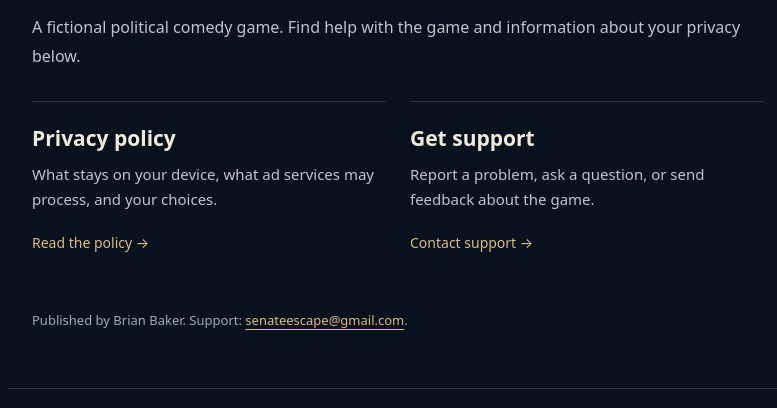
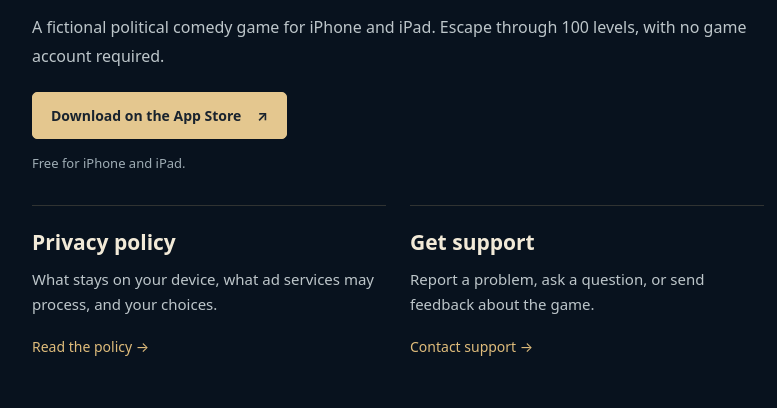
Before and after one commit to bbonkersb26/Senate-Escape-Support, a plain HTML site: page index.html in a window 1280 px wide. Shown: the part 387-795 px from the top of the page, without its empty margins (242-1019 px from the left). Drawn offline with Linux system fonts and the light colour scheme.

Commit message:
Add App Store download link to Senate Escape homepage

```diff
--- a/index.html
+++ b/index.html
@@ -1,7 +1,8 @@
 <!doctype html>
-<html lang="en"><head><meta charset="utf-8"><meta name="viewport" content="width=device-width,initial-scale=1"><meta name="color-scheme" content="dark"><meta name="description" content="Privacy information and support for Senate Escape."><title>Privacy & Support · Senate Escape</title><link rel="stylesheet" href="/style.css"></head>
+<html lang="en"><head><meta charset="utf-8"><meta name="viewport" content="width=device-width,initial-scale=1"><meta name="color-scheme" content="dark"><meta name="description" content="Play Senate Escape, a fictional political comedy game for iPhone and iPad. Dodge the press, finish assignments, and escape across 100 levels."><title>Senate Escape · A fictional political comedy game</title><link rel="stylesheet" href="/style.css"></head>
 <body><a class="skip" href="#main">Skip to content</a><header><div class="header-inner"><a class="brand" href="/" aria-label="Senate Escape home">SENATE <span>ESCAPE</span></a><p>Published by Brian Baker</p><nav aria-label="Main"><a href="/">Home</a><a href="/privacy/">Privacy</a><a href="/support/">Support</a></nav></div></header>
-<main id="main" tabindex="-1"><p class="eyebrow">Keep rolling.</p><h1>Senate Escape</h1><p class="intro">Take the handles. Dodge the press. Get a very reluctant public servant out of the Capitol.</p><p>A fictional political comedy game. Find help with the game and information about your privacy below.</p>
+<main id="main" tabindex="-1"><p class="eyebrow">Keep rolling.</p><h1>Senate Escape</h1><p class="intro">Take the handles. Dodge the press. Get a very reluctant public servant out of the Capitol.</p><p>A fictional political comedy game for iPhone and iPad. Escape through 100 levels, with no game account required.</p>
+<a class="button" href="https://apps.apple.com/us/app/senate-escape/id6832297374">Download on the App Store <span aria-hidden="true">↗</span></a><p class="small">Free for iPhone and iPad.</p>
 <div class="cards"><a class="card" href="/privacy/"><h2>Privacy policy</h2><p>What stays on your device, what ad services may process, and your choices.</p><span>Read the policy <span aria-hidden="true">→</span></span></a><a class="card" href="/support/"><h2>Get support</h2><p>Report a problem, ask a question, or send feedback about the game.</p><span>Contact support <span aria-hidden="true">→</span></span></a></div>
 <p class="small">Published by Brian Baker. Support: <a href="mailto:senateescape@gmail.com">senateescape@gmail.com</a>.</p></main>
 <footer><p>Senate Escape · Brian Baker</p><p><a href="/privacy/">Privacy policy</a><span aria-hidden="true"> · </span><a href="/support/">Support</a></p></footer></body></html>
```
